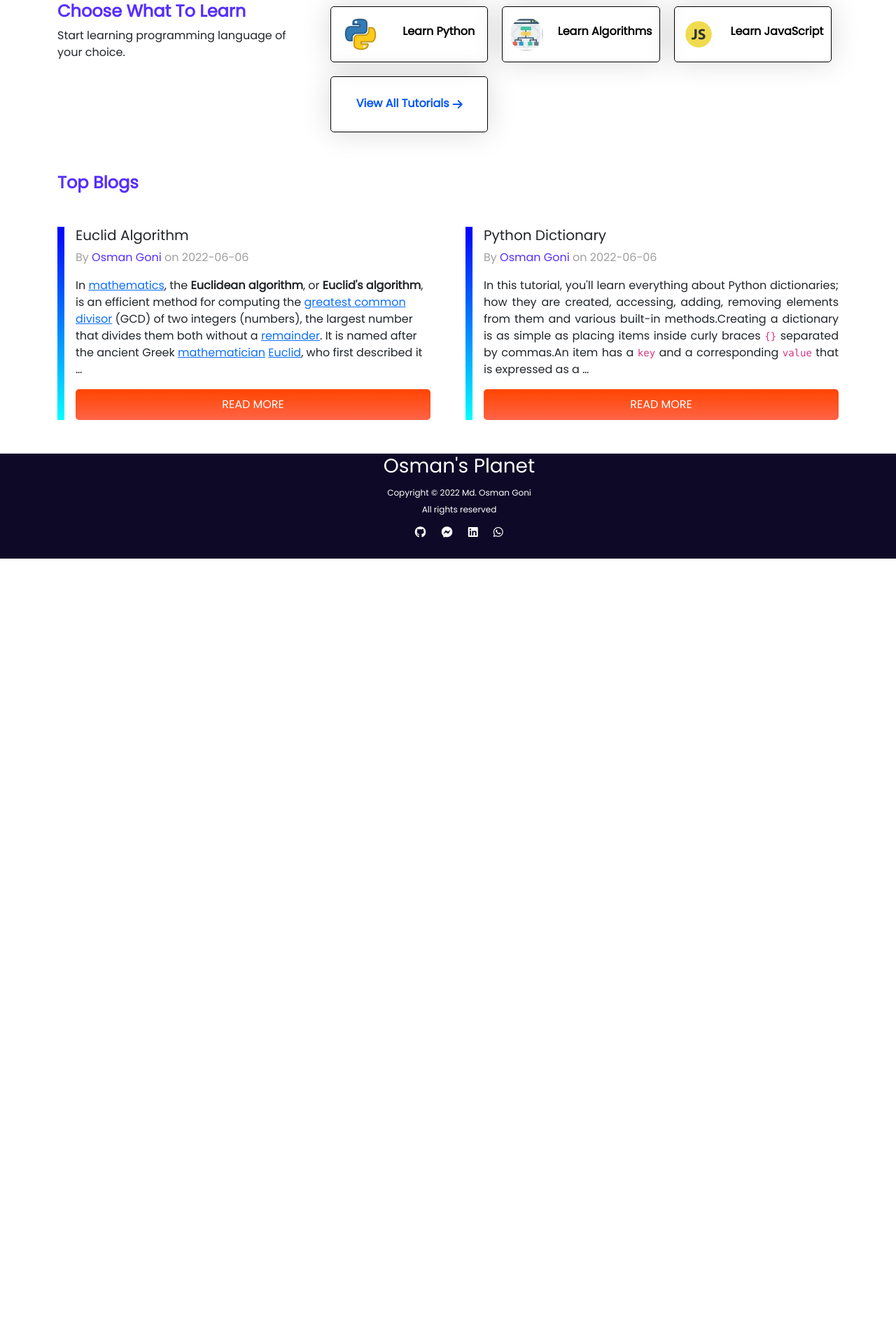
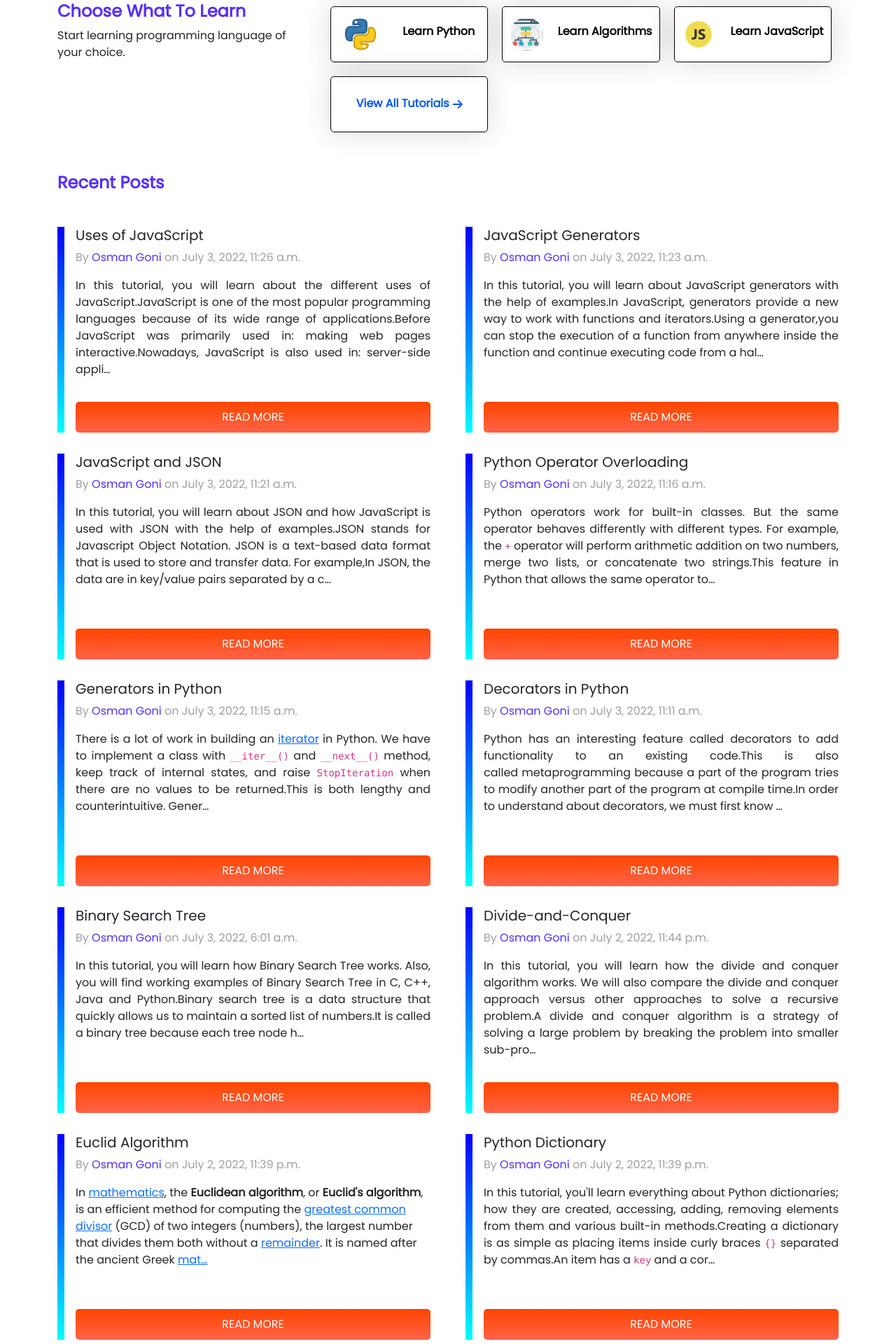
Before and after one commit to osman-goni-cse/my-blog, a Django app: page / in a window 1280 px wide. Shown: the part 801-2721 px from the top of the page at 70% size. Before the commit the page ends 1599 px from the top, so only its background shows below. Run offline with Django 3.2, Linux system fonts and the light colour scheme; data comes from the database, SQL or seed files in the repository; some libraries are stand-ins or nearby versions.

Commit message:
all tutorials page added

```diff
--- a/blog/models.py
+++ b/blog/models.py
@@ -29,7 +29,11 @@ class Post(models.Model):
   content = HTMLField()
   url = models.CharField(max_length=100)
   cat = models.ForeignKey(Category, on_delete=models.CASCADE)
-  image = models.ImageField(upload_to='post/')
+  created_on = models.DateTimeField(auto_now_add=True)
+  # image = models.ImageField(upload_to='post/')
+
+  class Meta:
+    ordering = ['-created_on']
 
   def __str__(self):
     return self.title
--- a/blog/static/css/style.css
+++ b/blog/static/css/style.css
@@ -155,6 +155,10 @@ nav ul li a {
   top: 90px;
 }
 
+.post-content {
+  height: 250px;
+}
+
 #my-category {
   display: flex;
   flex-direction: row;
@@ -178,6 +182,11 @@ nav ul li a {
   width: 0%;
 }
 
+/* #page-container {
+  position: relative;
+  min-height: 85vh;
+} */
+
 #last-part {
   height: 150px;
   background-color: #0e0927;
@@ -185,6 +194,9 @@ nav ul li a {
   display: flex;
   justify-content: center;
   align-items: center;
+  /* position: absolute; */
+  bottom: 0;
+  width: 100%;
 }
 
 #social-media {
--- a/blog/urls.py
+++ b/blog/urls.py
@@ -17,10 +17,11 @@ from django.contrib import admin
 from django.urls import path, include
 from django.conf.urls.static import static
 from django.conf import settings
-from .views import home, posts, categories
+from .views import home, posts, categories, allPosts
 
 urlpatterns = [
     path('', home),
     path('post/<slug:url>', posts),
     path('category/<slug:url>', categories),
+    path('all-posts/', allPosts)
 ]
--- a/blog/views.py
+++ b/blog/views.py
@@ -5,7 +5,7 @@ from .forms import CommentForm
 # Create your views here.
 
 def home(request):
-  posts = Post.objects.all()[:11] # 10 ta post dekabo initially
+  posts = Post.objects.all()[:10] # 10 ta post dekabo initially
   print(posts)
 
   categories = Category.objects.all()
@@ -68,3 +68,13 @@ def categories(request, url):
   }
 
   return render(request, 'category.html', data)
+
+
+def allPosts(request):
+  posts = Post.objects.all()
+
+  data = {
+    'posts':posts,
+  }
+
+  return render(request, 'allPosts.html', data)
--- a/iblogs/settings.py
+++ b/iblogs/settings.py
@@ -116,7 +116,7 @@ USE_I18N = True
 
 USE_L10N = True
 
-USE_TZ = True
+USE_TZ = False
 
 
 # Static files (CSS, JavaScript, Images)
--- a/templates/base.html
+++ b/templates/base.html
@@ -31,10 +31,13 @@
   {% include 'header.html' %}
 
   <div class="container">
+
     {% block content %}
     {% endblock content %}
+
   </div>
 
   {% include 'footer.html' %}
+
 </body>
 </html>
--- a/templates/home.html
+++ b/templates/home.html
@@ -5,7 +5,7 @@
 {% endblock title %}
 
 {% block content %}
-<section>
+
   <div class="banner container">
     <div class="banner-left">
       <h1 class="fw-bold section-title">Start your Journey as Coder</h1>
@@ -20,7 +20,8 @@
       <img src="/media/images/education-banner.jpg" alt="">
     </div>
   </div>
-</section>
+
+
 
   <div class="row">
     <div class="col-4">
@@ -44,7 +45,7 @@
             <h6 class="fw-bold">Learn {{category.title}}</h6>
           </a>
         {% endfor %}
-        <a href="" class="category d-flex align-items-center justify-content-center">
+        <a href="/all-posts/" class="category d-flex align-items-center justify-content-center">
           <h6 style="color:#0556f3;margin-right:5px;margin-top:5px;" class="fw-bold">View All Tutorials</h3>
           <i style="color:#0556f3;" class="fas fa-arrow-right"></i>
         </a>
@@ -52,18 +53,20 @@
   </div>
 
 
-  <h2 class="section-title fw-bold my-5">Top Blogs</h3>
+  <h2 class="section-title fw-bold my-5">Recent Posts</h3>
 
   <div class="blogs">
     {% for post in posts %}
     <article class="blog">
 
       <div class="blog-info">
-        <h3 class="blog-title">{{post.title}}</h3>
-        <p class="blog-author">By<a href=""> Osman Goni</a> on 2022-06-06</p>
-        <p>
-          {{post.content | truncatewords:50 | safe}}
-        </p>
+        <div class="post-content">
+          <h3 class="blog-title">{{post.title}}</h3>
+          <p class="blog-author">By<a href=""> Osman Goni</a> on {{post.created_on}}</p>
+          <div>
+            {{post.content | truncatechars_html:300 | safe}}
+          </div>
+        </div>
         <a href="/post/{{post.url}}" class="read-more">
           READ MORE
         </a>
```
Also changed, not shown: templates/allPosts.html (added, +12 -0 lines), blog/migrations/0004_remove_post_image.py (added), blog/migrations/0005_post_created_on.py (added), blog/migrations/0006_alter_post_options.py (added), db.sqlite3.
